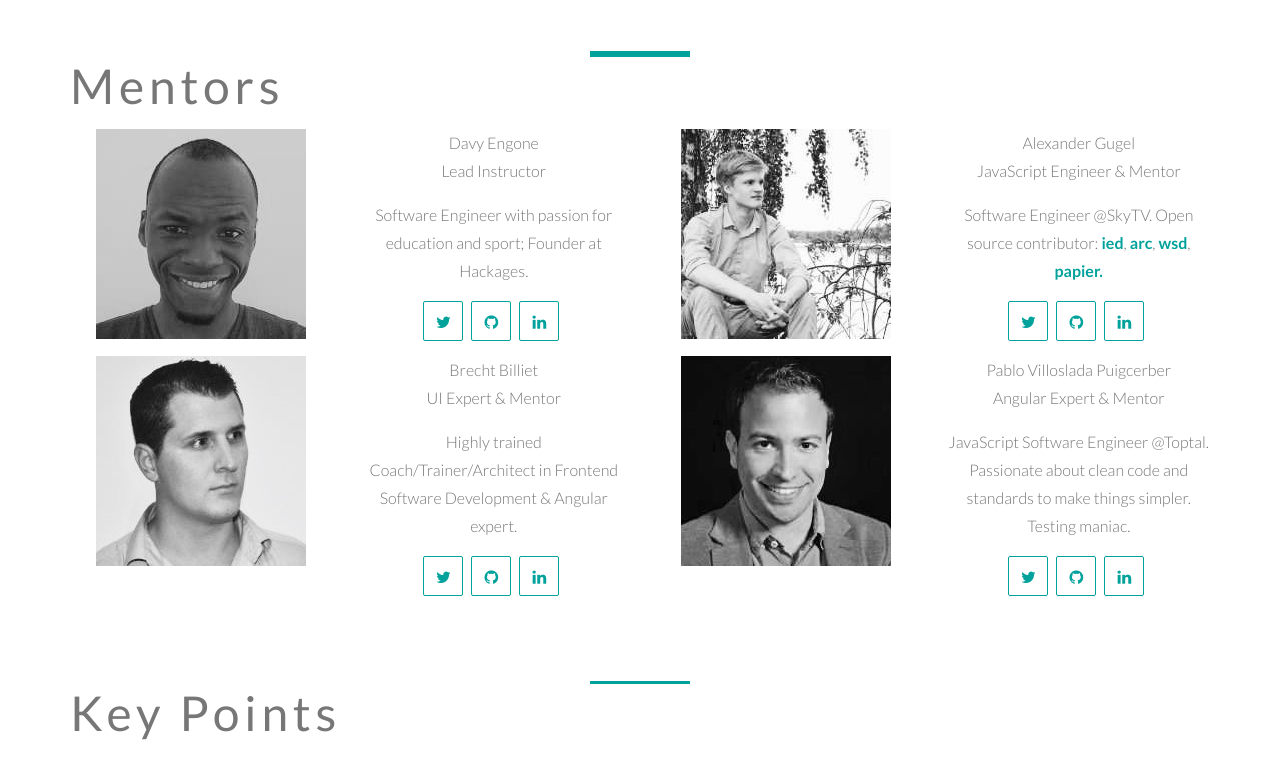
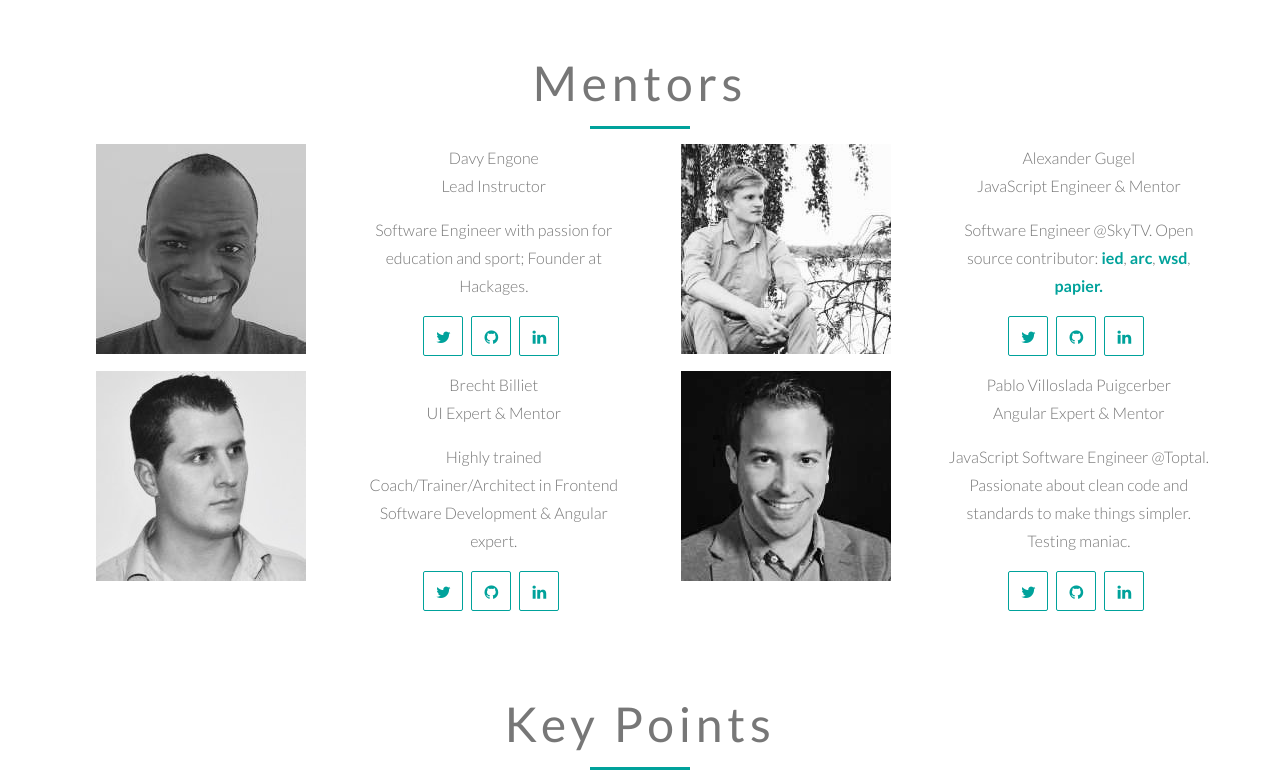
Before and after one commit to hackages/timeline, a website: page hackday/index.html in a window 1280 px wide. Shown: the part 2340-3113 px from the top of the page. Drawn offline with Linux system fonts and the light colour scheme.

Commit message:
fixed titles position

```diff
--- a/hackday/index.html
+++ b/hackday/index.html
@@ -160,7 +160,10 @@
 
 <!-- Key points for joining the bootcamp -->
 <div class="container">
-	<h1>Why a bootcamp?</h1>
+  <div class="text-center">
+    <h1>Why a bootcamp?</h1>
+    <div class="title-line wow appear"></div>
+  </div>
 	<div class="row row-feat">
 	<!-- /.feature 1 -->
 	<div class="col-sm-6 feat-list">
@@ -240,10 +243,10 @@
 <!-- Day by day-->
 <div id="program">
 	<div class="text-center">
+    <h1>Day by day</h1>
 		<div class="title-line wow appear"></div>
 	</div>
 	<div class="container">
-	<h1>Day by day</h1>
 	<div class="row">
 		<div class="col-md-6">
 			<h3>Day 1 (Advanced JavaScript Concepts)</h3>
@@ -314,13 +317,11 @@
 <!-- Mentors -->
 <div id="mentors">
 	<div class="text-center">
+		<h1>Mentors</h1>
 		<div class="title-line wow appear"></div>
 	</div>
-	<div class="text-center">
-		<div class="title-line wow appear"></div>
-	</div>
-	<div class="container">
-		<h1>Mentors</h1>
+  <div class="container">
+		<h1></h1>
 		<div class="row">
 			<div class="col-md-6 text-center">
 				<div class="row">
@@ -412,10 +413,10 @@
 <!-- Important point-->
 <div id="keypoints">
 	<div class="text-center">
+		<h1>Key Points</h1>
 		<div class="title-line wow appear"></div>
 	</div>
 	<div class="container">
-		<h1>Key Points</h1>
 		<div class="row">
 			<div class="col-md-6 intro-pic wow slideIn">
 				<img src="images/pair-programming.jpg" alt="image" class="img-responsive">
@@ -453,10 +454,10 @@
 
 <div id="pricing">
 	<div class="text-center">
+    <h1>Price</h1>
 		<div class="title-line wow appear"></div>
 	</div>
 	<div class="container">
-		<h1>Price</h1>
 		<div class="row">
 			<div class="col-md-6">
 				<div class="header wow fadeIn">
```
